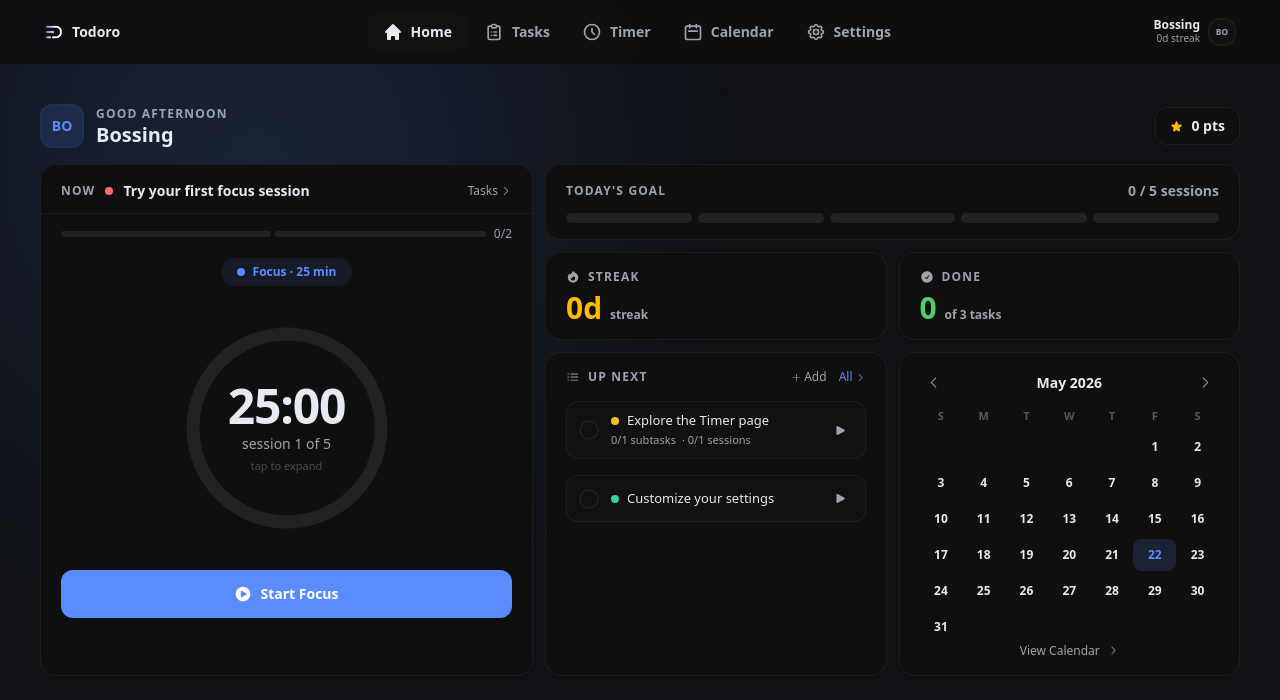
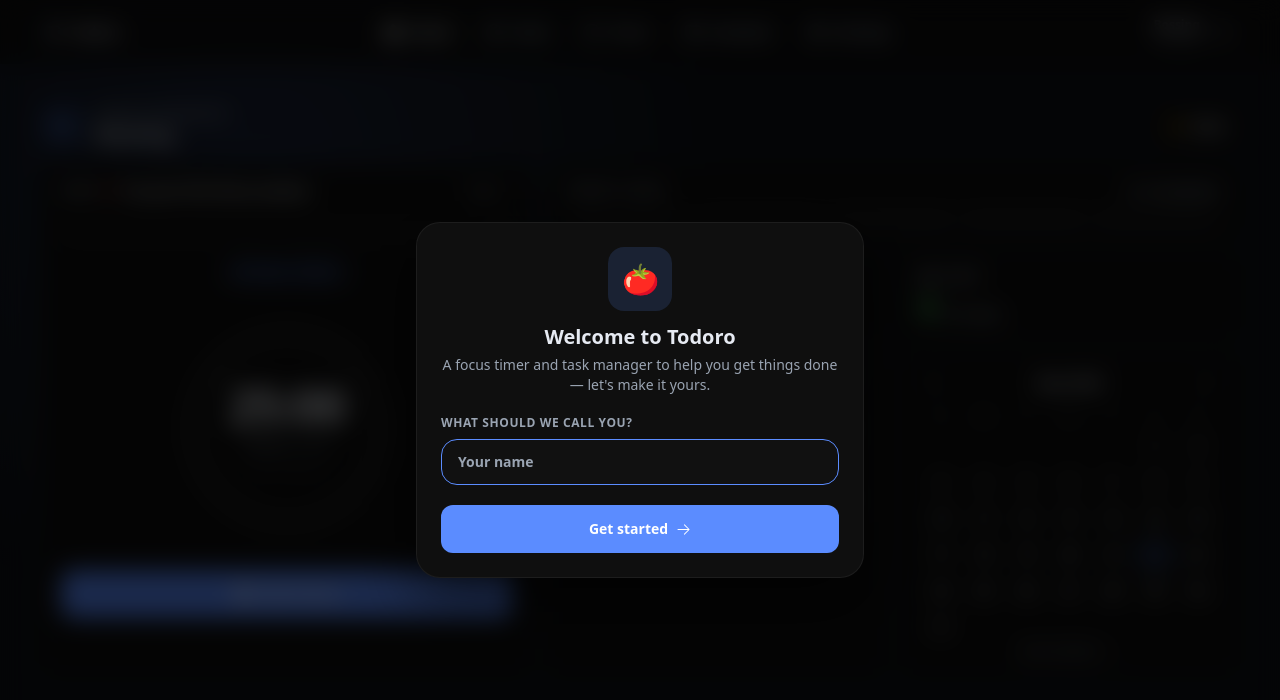
Before and after one commit to PatriusCastro/todoro.v2, a Next.js app in the folder todoro.v2/: page / in a window 1280 px wide. Shown: the top 700 px of the page. Built offline with nearby package versions, Linux system fonts and the light colour scheme.

Commit message:
feat(ux): phase 4 — onboarding & discoverability

```diff
--- a/todoro.v2/app/page.tsx
+++ b/todoro.v2/app/page.tsx
@@ -7,6 +7,8 @@ import TimerPage    from "../components/TimerPage"
 import TasksPage    from "../components/TasksPage"
 import SettingsPage from "../components/SettingsPage"
 import CalendarPage from "../components/CalendarPage"
+import Onboarding   from "../components/Onboarding"
+import NotifPrompt  from "../components/NotifPrompt"
 import { type Mode } from "../components/timer/ModeSelector"
 import { type Task } from "../components/tasks/TaskCard"
 import TaskModal, { type Project } from "../components/tasks/TaskModal"
@@ -108,6 +110,12 @@ export default function Home() {
   const [tab,       setTab]       = useState<Tab>("home")
   const [calendarDate, setCalendarDate] = useState<string | null>(null)
   const [showAdd,   setShowAdd]   = useState(false)
+  const [onboarded, setOnboarded] = useState(() => {
+    if (load("todoro:onboarded", false)) return true
+    // Returning users (name already saved) skip the welcome
+    try { return localStorage.getItem("todoro:userName") !== null } catch { return true }
+  })
+  const [notifPrompt, setNotifPrompt] = useState(false)
   const [userName,  setUserName]  = useState(() => load("todoro:userName",  "Bossing"))
   const [dark,      setDark]      = useState(() => load("todoro:dark",      true))
   const [sound,     setSound]     = useState(() => load("todoro:sound",     true))
@@ -214,6 +222,16 @@ export default function Home() {
   useEffect(() => { save("todoro:history",     allHistory)  }, [allHistory])
   useEffect(() => { save("todoro:accentTheme", accentTheme) }, [accentTheme])
   useEffect(() => { save("todoro:notifications", notifications) }, [notifications])
+  useEffect(() => { save("todoro:onboarded",     onboarded)     }, [onboarded])
+
+  // After the first completed focus session, offer to enable notifications (once)
+  useEffect(() => {
+    if (cycleCount === 0 || notifications) return
+    if (load("todoro:notifPrompted", false)) return
+    if (typeof Notification === "undefined" || Notification.permission === "denied") return
+    const id = setTimeout(() => setNotifPrompt(true), 1200)
+    return () => clearTimeout(id)
+  }, [cycleCount, notifications])
 
   useWakeLock(running)
   useDocumentTitle(time, phase, running)
@@ -513,6 +531,31 @@ export default function Home() {
           onCreateProject={handleSaveProject} />
       )}
 
+      {/* First-run welcome / name capture */}
+      {!onboarded && (
+        <Onboarding
+          dark={dark}
+          initialName={userName}
+          onComplete={name => { if (name) setUserName(name); setOnboarded(true) }} />
+      )}
+
+      {/* One-time nudge to enable notifications after the first session */}
+      {notifPrompt && (
+        <NotifPrompt
+          dark={dark}
+          onEnable={async () => {
+            setNotifPrompt(false)
+            save("todoro:notifPrompted", true)
+            if (typeof Notification !== "undefined" && Notification.permission !== "granted") {
+              const res = await Notification.requestPermission()
+              if (res === "granted") setNotifications(true)
+            } else {
+              setNotifications(true)
+            }
+          }}
+          onDismiss={() => { setNotifPrompt(false); save("todoro:notifPrompted", true) }} />
+      )}
+
     </AppShell>
   )
 }
--- /dev/null
+++ b/todoro.v2/components/NotifPrompt.tsx
@@ -0,0 +1,49 @@
+"use client"
+
+import { createPortal } from "react-dom"
+import { HiBell, HiXMark } from "react-icons/hi2"
+
+interface NotifPromptProps {
+  dark: boolean
+  onEnable: () => void
+  onDismiss: () => void
+}
+
+export default function NotifPrompt({ dark, onEnable, onDismiss }: NotifPromptProps) {
+  return createPortal(
+    <div className={dark ? "dark" : ""}>
+      <div
+        className="fixed inset-0 z-9999 flex items-end md:items-center justify-center p-4 bg-black/70 backdrop-blur-md"
+        onClick={e => { if (e.target === e.currentTarget) onDismiss() }}>
+        <div className="w-full max-w-sm bg-surface border border-border rounded-3xl flex flex-col gap-4 p-6 shadow-[0_24px_60px_rgba(0,0,0,0.5)]">
+
+          <div className="flex items-start gap-3">
+            <div className="w-11 h-11 rounded-xl bg-accent/15 flex items-center justify-center shrink-0">
+              <HiBell size={20} className="text-accent" />
+            </div>
+            <div className="flex-1">
+              <h3 className="text-sm font-black text-tx">Nice — first session done! 🎉</h3>
+              <p className="text-xs text-sub mt-1">Want a heads-up when your focus and break timers end? Turn on notifications so you never miss a switch.</p>
+            </div>
+            <button onClick={onDismiss}
+              className="w-7 h-7 rounded-lg bg-surface2 text-sub hover:text-tx flex items-center justify-center transition-colors shrink-0">
+              <HiXMark size={14} />
+            </button>
+          </div>
+
+          <div className="flex gap-2">
+            <button onClick={onDismiss}
+              className="flex-1 py-2.5 rounded-xl border border-border text-sub text-sm font-semibold hover:text-tx transition-all">
+              Not now
+            </button>
+            <button onClick={onEnable}
+              className="flex-1 py-2.5 rounded-xl bg-accent text-white text-sm font-black hover:bg-accent-hover transition-all">
+              Enable
+            </button>
+          </div>
+        </div>
+      </div>
+    </div>,
+    document.body
+  )
+}
--- /dev/null
+++ b/todoro.v2/components/Onboarding.tsx
@@ -0,0 +1,56 @@
+"use client"
+
+import { useState } from "react"
+import { createPortal } from "react-dom"
+import { HiArrowRight } from "react-icons/hi2"
+
+interface OnboardingProps {
+  dark: boolean
+  initialName: string
+  onComplete: (name: string) => void
+}
+
+export default function Onboarding({ dark, initialName, onComplete }: OnboardingProps) {
+  // "Bossing" is the playful default — start blank so the field invites a real name
+  const [name, setName] = useState(initialName === "Bossing" ? "" : initialName)
+
+  const submit = () => onComplete(name.trim())
+
+  return createPortal(
+    <div className={dark ? "dark" : ""}>
+      <div className="fixed inset-0 z-9999 flex items-end md:items-center justify-center p-4 bg-black/70 backdrop-blur-md">
+        <div className="w-full max-w-md bg-surface border border-border rounded-3xl flex flex-col gap-5 p-6 shadow-[0_24px_60px_rgba(0,0,0,0.5)]">
+
+          {/* Header */}
+          <div className="flex flex-col items-center gap-3 text-center">
+            <div className="w-16 h-16 rounded-2xl bg-accent/15 flex items-center justify-center text-3xl">🍅</div>
+            <div>
+              <h2 className="text-xl font-black text-tx">Welcome to Todoro</h2>
+              <p className="text-sm text-sub mt-1">A focus timer and task manager to help you get things done — let&apos;s make it yours.</p>
+            </div>
+          </div>
+
+          {/* Name */}
+          <div className="flex flex-col gap-2">
+            <span className="text-xs font-bold text-sub uppercase tracking-wider">What should we call you?</span>
+            <input
+              value={name}
+              onChange={e => setName(e.target.value)}
+              onKeyDown={e => { if (e.key === "Enter") submit() }}
+              placeholder="Your name"
+              autoFocus
+              className="w-full bg-surface2 border border-border rounded-2xl px-4 py-3 text-sm font-semibold text-tx placeholder:text-sub outline-none focus:border-accent transition-colors" />
+          </div>
+
+          {/* Continue */}
+          <button
+            onClick={submit}
+            className="w-full py-3.5 rounded-xl bg-accent text-white text-sm font-black hover:bg-accent-hover active:scale-95 transition-all flex items-center justify-center gap-2">
+            Get started <HiArrowRight size={15} />
+          </button>
+        </div>
+      </div>
+    </div>,
+    document.body
+  )
+}
--- a/todoro.v2/components/TasksPage.tsx
+++ b/todoro.v2/components/TasksPage.tsx
@@ -1,7 +1,7 @@
 "use client"
 
-import { useState, useCallback } from "react"
-import { HiPlus, HiMagnifyingGlass, HiXMark, HiChevronDown, HiFolderOpen, HiFolder } from "react-icons/hi2"
+import { useState, useCallback, useEffect } from "react"
+import { HiPlus, HiMagnifyingGlass, HiXMark, HiChevronDown, HiFolderOpen, HiFolder, HiArrowsRightLeft } from "react-icons/hi2"
 import TaskCard, { type Task } from "../components/tasks/TaskCard"
 import TaskModal from "../components/tasks/TaskModal"
 import ProjectCard from "../components/tasks/ProjectCard"
@@ -50,6 +50,16 @@ export default function TasksPage({
   const { pinned, togglePin } = usePinnedTasks()
   const { pending: deletePending, stage: stageDelete, undo } = useUndo(onDelete)
   const [activeProject, setActiveProject] = useState<Project | null>(null)
+
+  // One-time coaching for the swipe gestures (pin / delete)
+  const [showSwipeHint, setShowSwipeHint] = useState(false)
+  useEffect(() => {
+    try { if (!localStorage.getItem("todoro:swipeHintSeen")) setShowSwipeHint(true) } catch {}
+  }, [])
+  const dismissSwipeHint = useCallback(() => {
+    setShowSwipeHint(false)
+    try { localStorage.setItem("todoro:swipeHintSeen", "1") } catch {}
+  }, [])
 
   const handleDelete = useCallback((task: Task) => {
     stageDelete(task)
@@ -214,6 +224,19 @@ export default function TasksPage({
         </button>
       </div>
 
+      {/* Swipe coaching (first visit) */}
+      {showSwipeHint && tasks.length > 0 && (
+        <div className="flex items-center gap-3 rounded-xl border border-accent/30 bg-accent/5 px-4 py-2.5">
+          <HiArrowsRightLeft size={15} className="text-accent shrink-0" />
+          <p className="text-xs text-tx flex-1">
+            <span className="font-bold">Tip:</span> swipe a task right to pin it, left to delete.
+          </p>
+          <button onClick={dismissSwipeHint} className="text-sub hover:text-tx transition-colors shrink-0">
+            <HiXMark size={14} />
+          </button>
+        </div>
+      )}
+
       {/* ── Projects section ───────────────────────────────────────────────── */}
       <div className="flex flex-col gap-2">
 
```
